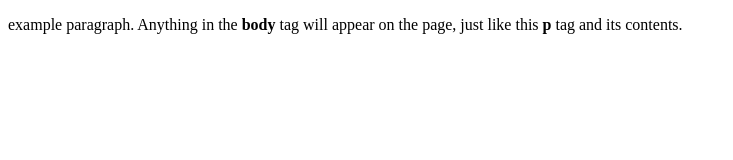
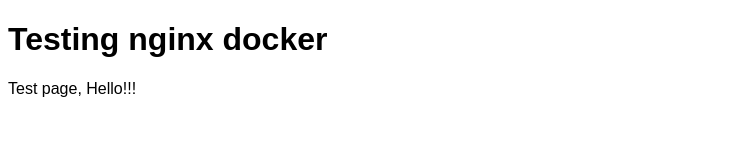
Before and after one commit to arman912/dockerproject, a plain HTML site: page index.html in a window 1280 px wide. Shown: the whole page, without its empty margins (0-733 px from the left). Drawn offline with Linux system fonts and the light colour scheme.

Commit message:
new index page

```diff
--- a/index.html
+++ b/index.html
@@ -1,9 +1,19 @@
-<!doctype html>
-<html>
-  <head>
-    <title>Your website is working!</title>
-  </head>
-  <body>
-    <p>example paragraph. Anything in the <strong>body</strong> tag will appear on the page, just like this <strong>p</strong> tag and its contents.</p>
-  </body>
+<!DOCTYPE html>
+<html lang="en">
+<head>
+<title>NGINX PAGE</title>
+<meta charset="UTF-8">
+<meta name="viewport" content="width=device-width, initial-scale=1">
+<style>
+body {
+  font-family: Arial, Helvetica, sans-serif;
+}
+</style>
+</head>
+<body>
+
+<h1>Testing nginx docker</h1>
+<p>Test page, Hello!!!</p>
+
+</body>
 </html>
```
